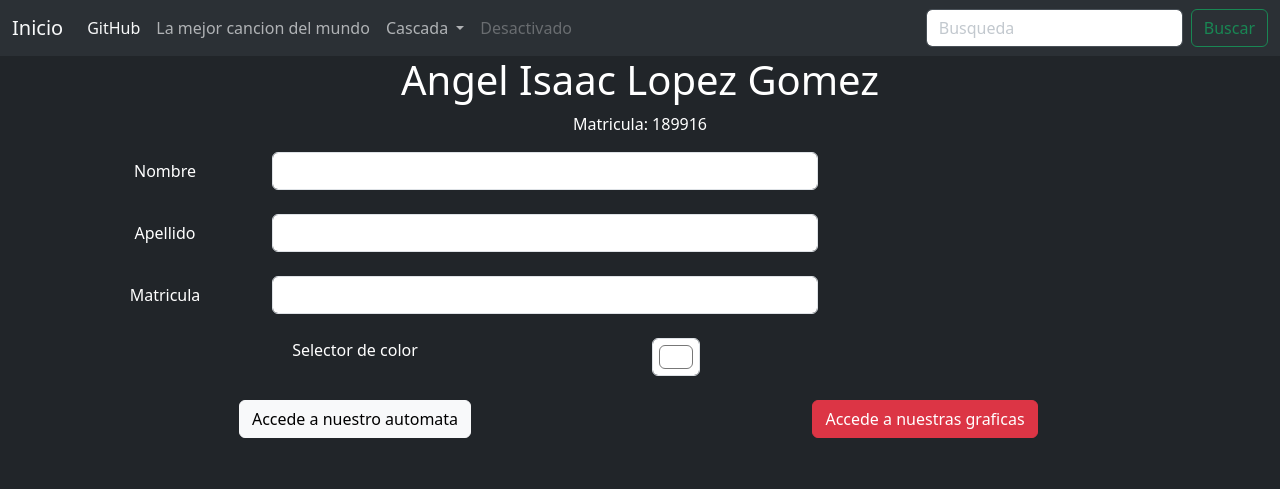
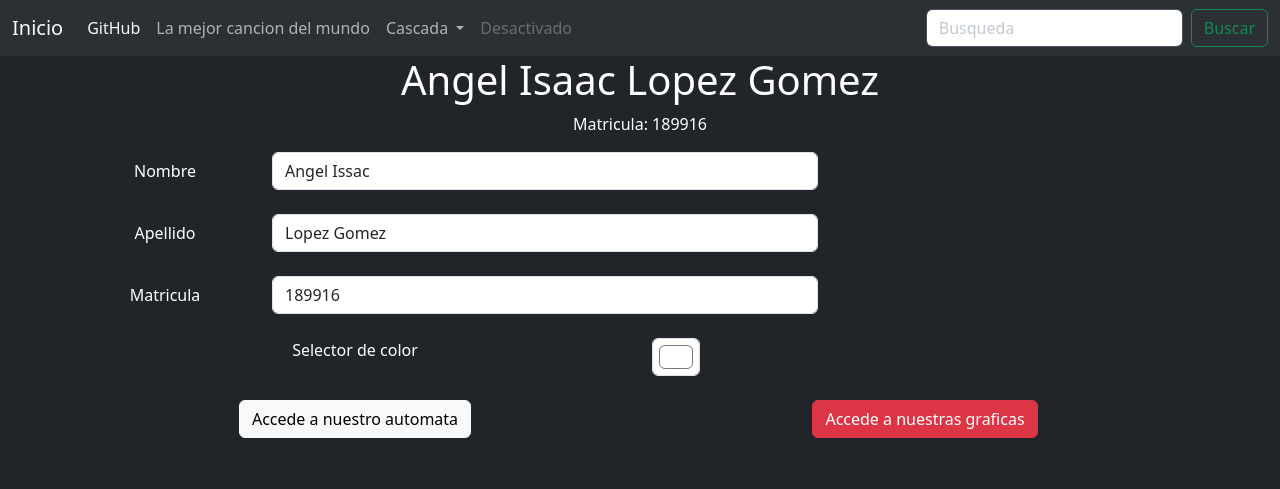
Before and after one commit to AngelLopez1899/AngelLopez1899.github.io, a plain HTML site: page index.html in a window 1280 px wide. Shown: the top 489 px of the page. Drawn offline with Linux system fonts and the light colour scheme.

Commit message:
Añadido js de boostrap, ahora cosas como la cascada deberian de funcionar, de paso añado valores por default a las cajas de texto

```diff
--- a/index.html
+++ b/index.html
@@ -54,14 +54,14 @@
   <div class="row">
     <label for="inputName" class="col-sm-2 col-lg-2 col-form-label">Nombre</label>
     <div class="col-sm-10 col-lg-6">
-      <input type="text" class="form-control" id="inputName">
+      <input type="text" class="form-control" id="inputName" value="Angel Issac">
     </div>
   </div>
 <br>
   <div class="row">
     <label for="inputApellido" class="col-sm-2 col-lg-2 col-form-label">Apellido</label>
     <div class="col-sm-10 col-lg-6">
-      <input type="text" class="form-control" id="inputName">
+      <input type="text" class="form-control" id="inputName" value="Lopez Gomez">
     </div>
   </div>
   <br>
@@ -69,7 +69,7 @@
     <div class="row">
       <label for="inputMat" class="col-sm-2 col-lg-2 col-form-label">Matricula</label>
       <div class="col-sm-10 col-lg-6">
-        <input type="number" class="form-control" id="inputMat">
+        <input type="number" class="form-control" id="inputMat" value="189916">
       </div>
     </div>
 <br>
```
